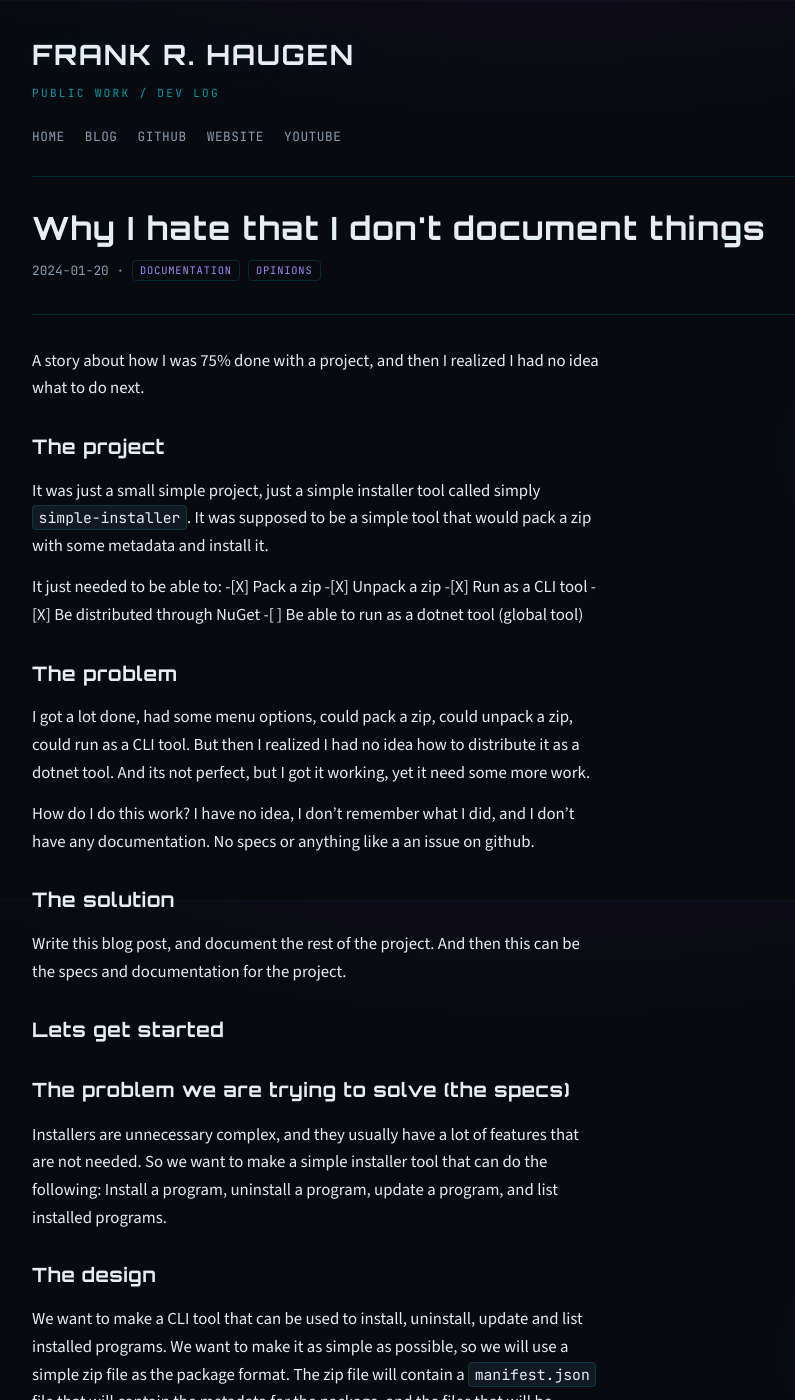
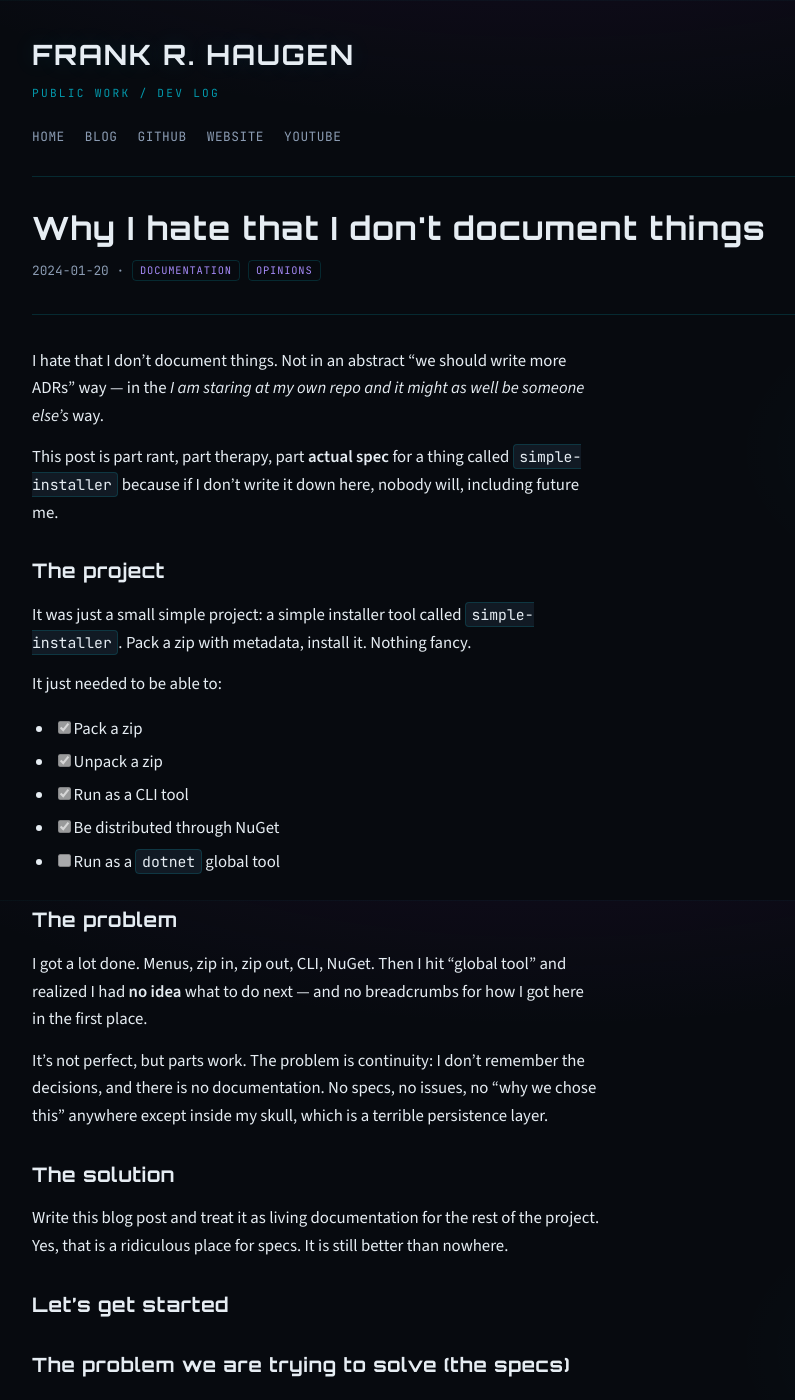
Before and after one commit to frankhaugen/frankhaugen.github.io, a Jekyll site: the page built from _posts/2024-01-20-why-i-hate-that-i-dont-document-things.md, in a window 1280 px wide and 1400 px high. Shown: the whole window, without its empty margins (88-883 px from the left). Built offline with Jekyll 4.4.1, drawn with Linux system fonts in a browser that asks for light colours.

Commit message:
docs(blog): refine existing posts and add new essays in site voice
Co-authored-by: Cursor <cursoragent@cursor.com>

```diff
--- a/_posts/2024-01-20-why-i-hate-that-i-dont-document-things.md
+++ b/_posts/2024-01-20-why-i-hate-that-i-dont-document-things.md
@@ -3,33 +3,36 @@ title: Why I hate that I don't document things
 tags:
   - documentation
   - opinions
-description: A story about being 75% done with a project and realizing there was no map for the last mile.
+description: Seventy-five percent done, zero percent remembered. A small installer tool and a big hole where the plan should be.
 ---
 
-A story about how I was 75% done with a project, and then I realized I had no idea what to do next.
+I hate that I don't document things. Not in an abstract "we should write more ADRs" way — in the *I am staring at my own repo and it might as well be someone else's* way.
+
+This post is part rant, part therapy, part **actual spec** for a thing called `simple-installer` because if I don't write it down here, nobody will, including future me.
 
 ## The project
 
-It was just a small simple project, just a simple installer tool called simply `simple-installer`. It was supposed to be a simple tool that would pack a zip with some metadata and install it.
+It was just a small simple project: a simple installer tool called `simple-installer`. Pack a zip with metadata, install it. Nothing fancy.
 
 It just needed to be able to:
--[X] Pack a zip
--[X] Unpack a zip
--[X] Run as a CLI tool
--[X] Be distributed through NuGet
--[ ] Be able to run as a dotnet tool (global tool)
+
+- [x] Pack a zip
+- [x] Unpack a zip
+- [x] Run as a CLI tool
+- [x] Be distributed through NuGet
+- [ ] Run as a `dotnet` global tool
 
 ## The problem
 
-I got a lot done, had some menu options, could pack a zip, could unpack a zip, could run as a CLI tool. But then I realized I had no idea how to distribute it as a dotnet tool. And its not perfect, but I got it working, yet it need some more work.
+I got a lot done. Menus, zip in, zip out, CLI, NuGet. Then I hit "global tool" and realized I had **no idea** what to do next — and no breadcrumbs for how I got here in the first place.
 
-How do I do this work? I have no idea, I don't remember what I did, and I don't have any documentation. No specs or anything like a an issue on github.
+It's not perfect, but parts work. The problem is continuity: I don't remember the decisions, and there is no documentation. No specs, no issues, no "why we chose this" anywhere except inside my skull, which is a terrible persistence layer.
 
 ## The solution
 
-Write this blog post, and document the rest of the project. And then this can be the specs and documentation for the project.
+Write this blog post and treat it as living documentation for the rest of the project. Yes, that is a ridiculous place for specs. It is still better than nowhere.
 
-## Lets get started
+## Let's get started
 
 ### The problem we are trying to solve (the specs)
 
```
Also changed, not shown: _posts/2020-10-22-thoughts-on-time-and-date-in-applications.md (+5 -3 lines), _posts/2020-11-20-mldotnet-hackathon-falling-into-madness.md (+4 -2 lines), _posts/2023-08-15-mldotnet-video-tutorials-notes.md (+16 -4 lines), _posts/2024-02-04-irc-client-server-journey.md (+3 -1 lines), _posts/2024-06-01-wpf-without-xaml.md (+5 -2 lines), _posts/2026-01-18-the-frank-prefix-and-other-naming-crimes.md (added, +26 -0 lines), _posts/2026-02-22-if-you-can-watch-it-compile-you-might-learn.md (added, +24 -0 lines), _posts/2026-03-30-channel-t-in-di-is-a-pipe-not-a-trick.md (added, +30 -0 lines), _posts/2026-04-20-ten-rules-i-break-on-purpose.md (added, +33 -0 lines), _posts/2026-05-02-bad-security-is-worse-than-none.md (added, +30 -0 lines), _posts/2026-05-10-static-sites-are-just-files-with-opinions.md (added, +28 -0 lines).
